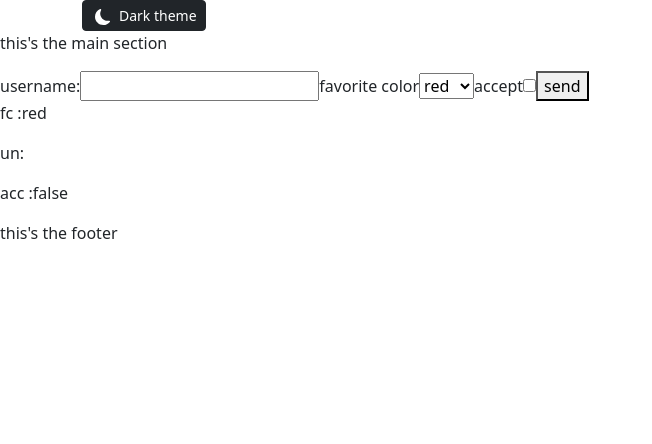
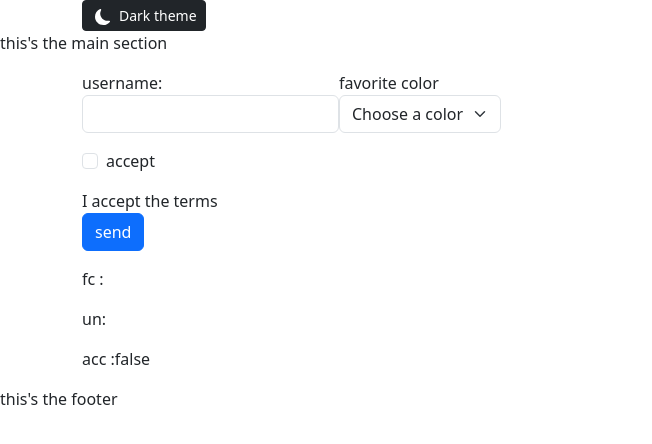
Before and after one commit to MarcoRosselDev/next-js-07, a React (Vite) app in the folder rt/: page / in a window 1280 px wide. Shown: the top 444 px of the page, without its empty margins (0-652 px from the left). Built offline with nearby package versions, Linux system fonts and the light colour scheme.

Commit message:
form event handler | 1

```diff
--- a/rt/src/components/main/Form_controlado.tsx
+++ b/rt/src/components/main/Form_controlado.tsx
@@ -2,38 +2,108 @@ import { useState, type FormEvent } from "react"
 
 export default function Form_controlado() {
 
+// Estado para saber si el usuario ya interactuó con cada campo
+const [touched, setTouched] = useState({
+  username: false,
+  color: false,
+  accept: false,
+});
+
+// Función para marcar como campo "tocado"
+// (field: keyof typeof touched) -> forma automática
+type Field = "username" | "color" | "accept";
+const handleBlur = (field: Field) => {
+  setTouched((prev) => ({
+    ...prev,
+    [field]: true,
+  }));
+};
+
 const [acc, setAcc] = useState(false)
-  const [fc, setfc] = useState("red")
+const [fc, setfc] = useState("")
 const [username, setUsername] = useState("")
 
-  function handleSubmit(event:FormEvent) {
-    event.preventDefault();
-    console.log({username, fc, acc});
+const handleSubmit = (e: FormEvent) => {
+  e.preventDefault();
 
+  // Marca todos como tocados al intentar enviar
+  setTouched({
+    username: true,
+    color: true,
+    accept: true,
+  });
+
+  // procesar el formulario
+  if (username.length >= 3 && fc !== "" && acc) {
+    //alert("Formulario enviado correctamente");
+    console.log("Formulario enviado correctamente al backend!");
+    console.log({acc, fc,username});
   }
+};
 
 return (
-    <>
+<div className="container mx-auto">
 <form onSubmit={handleSubmit}>
-      <label>username:
-        <input type="text" name="username" onChange={event => setUsername(event.target.value)} />
+
+  <label className="mb-3">username:
+    <input
+    type="text"
+    onChange={event => setUsername(event.target.value)}
+    onBlur={() => handleBlur("username")}
+    className={ `form-control
+    ${
+    touched.username &&
+    (username.length >= 3 ? "is-valid" : "is-invalid")
+    }
+    `}
+    />
+
+    <div className="invalid-feedback">
+    El nombre de usuario tiene que tener mínimo 3 carácteres
+    </div>
+
   </label>
-      <label>favorite color
-        <select name="color" onChange={event => setfc(event.target.value)}>
-          <option value="red">red</option>
-          <option value="blue">blue</option>
+
+  <label className="mb-3">favorite color
+    <select
+    onBlur={() => handleBlur("color")}
+    onChange={event => setfc(event.target.value)}
+    value={fc}
+    className={`form-select ${
+      touched.color && (fc !== "" ? "is-valid" : "is-invalid")
+    }`}
+    >
+      <option value="" disabled> Choose a color</option>
+      <option value="red">Red</option>
+      <option value="blue">Blue</option>
+      <option value="green">Green</option>
     </select>
+    <div className="invalid-feedback">Seleccionar un color</div>
   </label>
-      <label>accept
-        <input type="checkbox" name="accept" onChange={() => setAcc(prev => !prev)} />
+
+
+  <label className="mb-3 form-check">accept
+    <input
+    type="checkbox"
+    onBlur={() => handleBlur("accept")}
+    onChange={() => setAcc(prev => !prev)}
+    className={`form-check-input ${
+      touched.accept && (acc ? "is-valid" : "is-invalid")
+    }`}
+    />
   </label>
-      <button type="submit">send</button>
+  <label className="form-check-label">I accept the terms</label>
+
+  <div className="invalid-feedback">Accepta los términos</div>
+  <div className="mb-3">
+  <button type="submit" className="btn btn-primary">send</button>
+  </div>
 </form>
 <div>
   <p>fc :{fc}</p>
   <p>un: {username}</p>
   <p>acc :{acc.toString()}</p>
 </div>
-    </>
+</div>
 )
 }
```
Also changed, not shown: rt/l.txt (added). Lines whose indentation alone changed are shown as unchanged.
